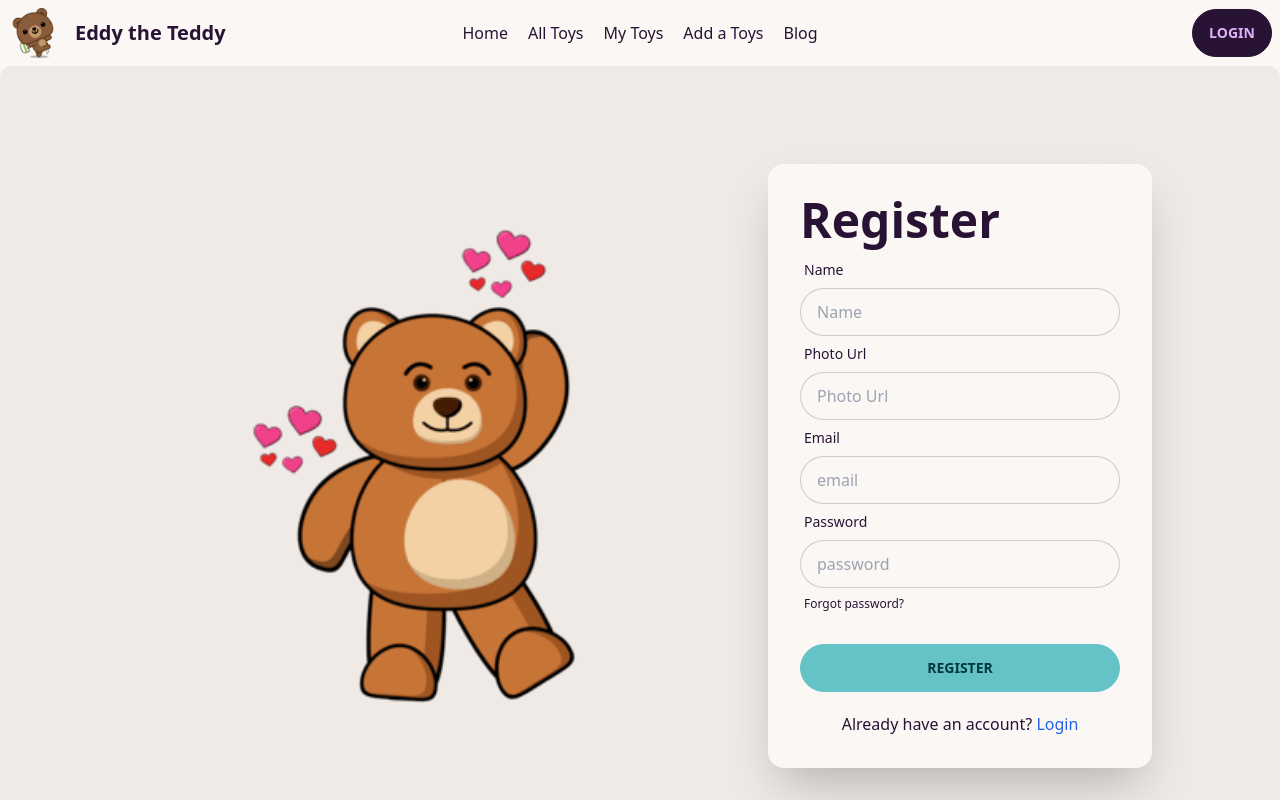
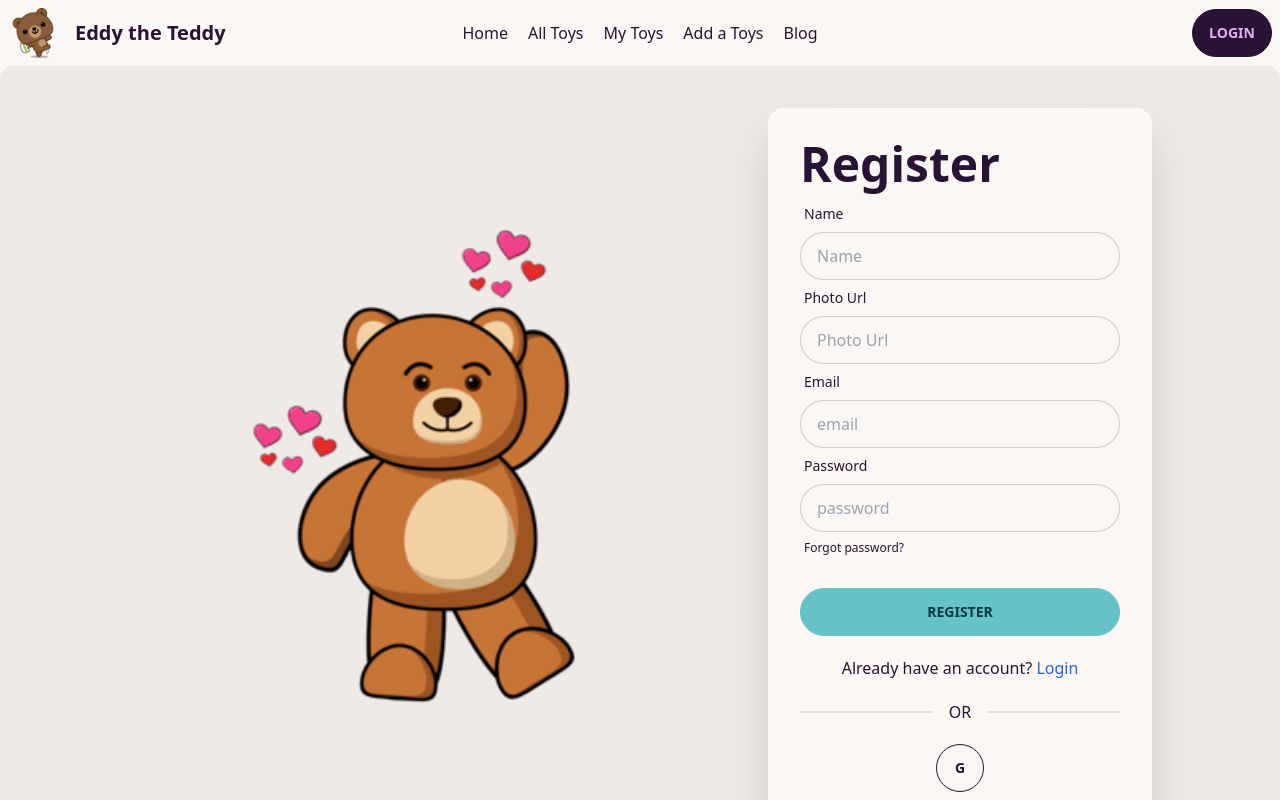
Before and after one commit to arbayezid/eddy-the-teddy, a React (Vite) app: page /register in a window 1280 px wide. Shown: the top 800 px of the page. Built offline with nearby package versions, Linux system fonts and the light colour scheme.

Commit message:
google signin added

```diff
--- a/src/pages/Register.jsx
+++ b/src/pages/Register.jsx
@@ -4,7 +4,7 @@ import { Link } from 'react-router-dom';
 import { AuthContext } from '../providers/AuthProvider';
 
 const Register = () => {
-    const {createUser} = useContext(AuthContext)
+    const {createUser,googleSignIn} = useContext(AuthContext)
 
     const handleRegister = (event) =>{
         event.preventDefault();
@@ -26,7 +26,17 @@ const Register = () => {
         .catch(error => {
             console.log(error.message)
         })
+    }
 
+    const handleGoogleSignIn = () =>{
+        googleSignIn()
+        .then(result =>{
+            const loggedUser = result.user
+            console.log(loggedUser)
+        })
+        .catch(error => {
+            console.log(error.message)
+        })
     }
 
     return (
@@ -73,6 +83,10 @@ const Register = () => {
                                 <p>Already have an account? <Link to='/login'className='text-blue-600'>Login</Link></p>
                             </div>
                         </form>
+                        <div className="divider">OR</div>
+                        <div className='text-center'>
+                        <button title='Google' onClick={handleGoogleSignIn} className='btn btn-circle btn-outline'>G</button>
+                        </div>
                     </div>
                 </div>
             </div>
--- a/src/providers/AuthProvider.jsx
+++ b/src/providers/AuthProvider.jsx
@@ -1,5 +1,5 @@
 import React, { createContext, useState } from 'react';
-import { createUserWithEmailAndPassword, getAuth, signInWithEmailAndPassword } from "firebase/auth";
+import { GoogleAuthProvider, createUserWithEmailAndPassword, getAuth, signInWithEmailAndPassword, signInWithPopup } from "firebase/auth";
 import app from '../firebase/firebase.config';
 
 export const AuthContext = createContext();
@@ -7,6 +7,8 @@ const auth = getAuth(app)
 
 const AuthProvider = ({ children }) => {
     const [user, setUser] = useState({})
+
+    const googleProvider = new GoogleAuthProvider()
 
 
     const createUser = (email,password) =>{
@@ -17,6 +19,10 @@ const AuthProvider = ({ children }) => {
         return signInWithEmailAndPassword(auth,email,password)
     }
 
+    const googleSignIn = () =>{
+        return signInWithPopup(auth,googleProvider)
+    }
+
 
 
 
@@ -24,6 +30,7 @@ const AuthProvider = ({ children }) => {
         user,
         createUser,
         signInUser,
+        googleSignIn,
     }
     return (
         <AuthContext.Provider value={authInfo}>
```
